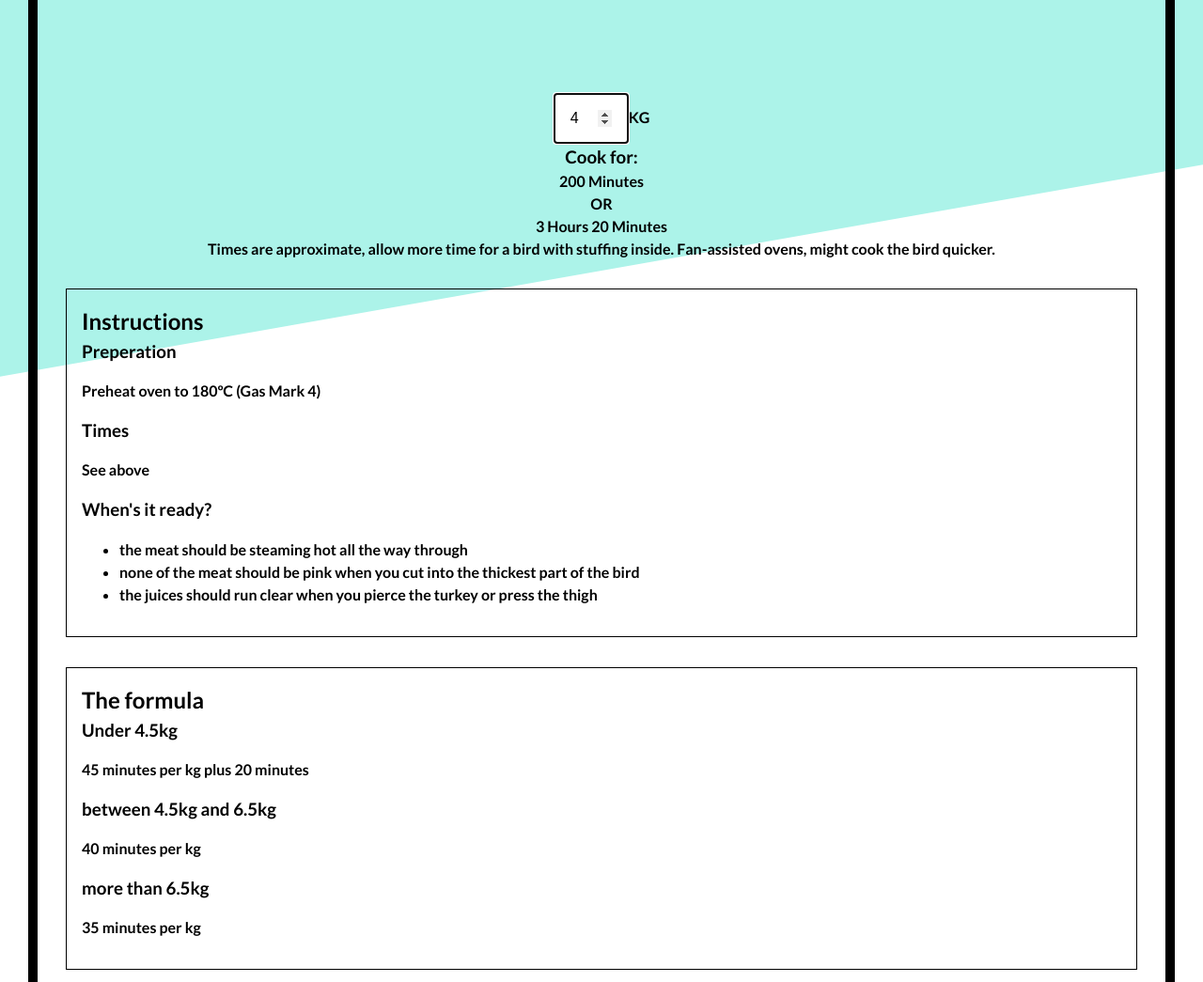
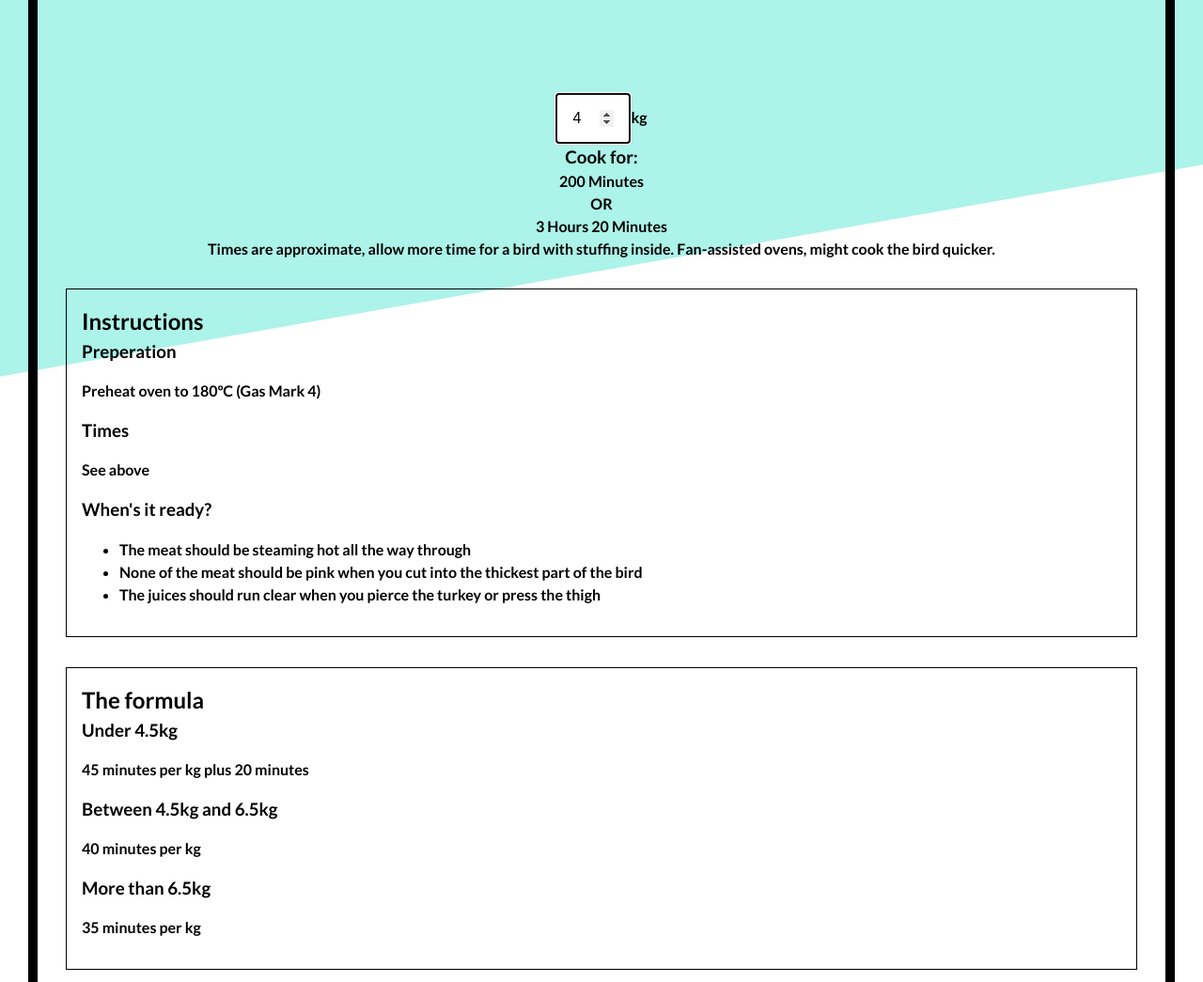
Before and after one commit to mattgreenfield/christmas-turkey, a Jekyll site: the page built from index.html, in a window 1280 px wide. Shown: the part 253-1298 px from the top of the page at 94% size. Built offline with Jekyll 4.4.1, drawn with Linux system fonts in a browser that asks for light colours; nearby versions of some CDN libraries.

Commit message:
Update index.html

```diff
--- a/index.html
+++ b/index.html
@@ -5,7 +5,7 @@ layout: default
 <section class="billboard">
     <h2 class="heading">How big's your turkey?</h2>
 
-    <input type="number" class="text-input" id="js-input-kg" value="4" min="0.1" step="0.1" autofocus>KG
+    <input type="number" class="text-input" id="js-input-kg" value="4" min="0.1" step="0.1" autofocus>kg
     <div>
         <h3>Cook for:</h3>
         <span id="js-cooking-time-minutes"></span> Minutes
@@ -33,9 +36,9 @@ layout: default
 
     <h3>When's it ready?</h3>
     <ul>
-        <li>the meat should be steaming hot all the way through</li>
-        <li>none of the meat should be pink when you cut into the thickest part of the bird</li>
-        <li>the juices should run clear when you pierce the turkey or press the thigh</li>
+        <li>The meat should be steaming hot all the way through</li>
+        <li>None of the meat should be pink when you cut into the thickest part of the bird</li>
+        <li>The juices should run clear when you pierce the turkey or press the thigh</li>
     </ul>
 </section>
 
@@ -44,10 +47,10 @@ layout: default
     <h3>Under 4.5kg</h3>
     <p>45 minutes per kg plus 20 minutes</p>
 
-    <h3>between 4.5kg and 6.5kg</h3>
+    <h3>Between 4.5kg and 6.5kg</h3>
     <p>40 minutes per kg</p>
 
-    <h3>more than 6.5kg</h3>
+    <h3>More than 6.5kg</h3>
     <p>35 minutes per kg</p>
 </section>
 
```
Also changed, not shown: other parts of index.html (+6 -3 lines).
